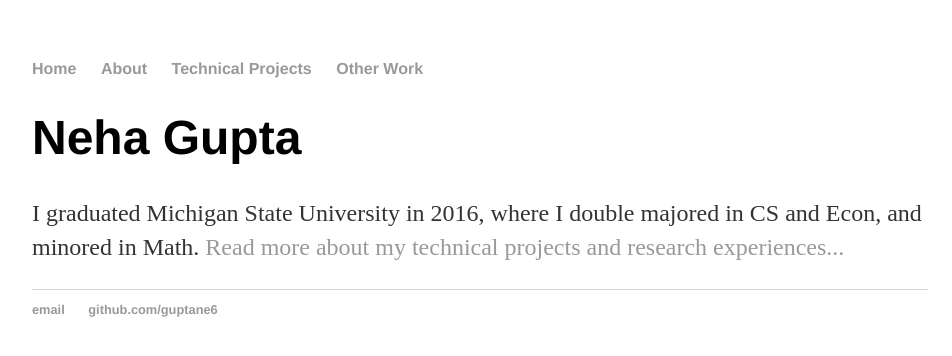
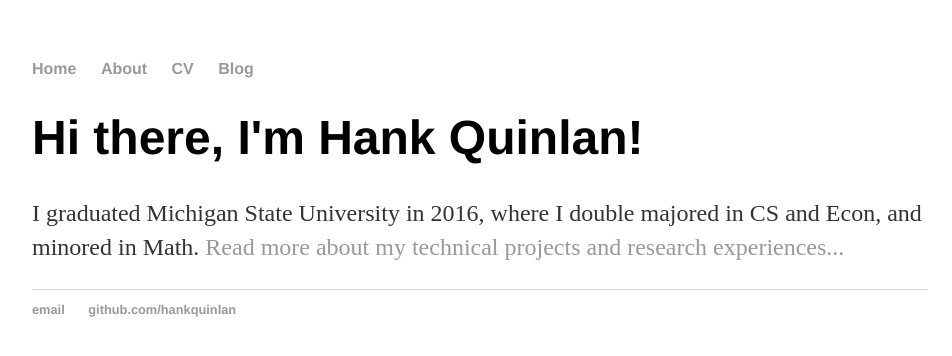
Before and after one commit to nehargupta/nehargupta.github.io, a Jekyll site: the page built from index.html, in a window 1280 px wide. Shown: the top 356 px of the page, without its empty margins (160-1112 px from the left). Built offline with Jekyll 4.4.1, drawn with Linux system fonts in a browser that asks for light colours.

Commit message:
Updated to use the default layout

```diff
--- a/index.html
+++ b/index.html
@@ -1,30 +1,8 @@
-<!DOCTYPE html>
-<html>
-	<head>
-		<title>Neha Gupta</title>
-		<!-- link to main stylesheet -->
-		<link rel="stylesheet" type="text/css" href="/css/main.css">
-	</head>
-	<body>
-		<nav>
-    		<ul>
-        		<li><a href="/">Home</a></li>
-	        	<li><a href="/about">About</a></li>
-        		<li><a href="/projects">Technical Projects</a></li>
-        		<li><a href="/funStuff">Other Work</a></li>
-    		</ul>
-		</nav>
-		<div class="container">
-    		<div class="blurb">
-        		<h1>Neha Gupta</h1>
-				<p>I graduated Michigan State University in 2016, where I double majored in CS and Econ, and minored in Math. <a href="/projects">Read more about my technical projects and research experiences...</a></p>
-    		</div><!-- /.blurb -->
-		</div><!-- /.container -->
-		<footer>
-    		<ul>
-        		<li><a href="mailto:neharg07@gmail.com">email</a></li>
-        		<li><a href="https://github.com/guptane6">github.com/guptane6</a></li>
-			</ul>
-		</footer>
-	</body>
-</html>
+---
+layout: default
+title: Neha Gupta
+---
+<div class="blurb">
+	<h1>Hi there, I'm Hank Quinlan!</h1>
+	<p>I graduated Michigan State University in 2016, where I double majored in CS and Econ, and minored in Math. <a href="/projects">Read more about my technical projects and research experiences...</a></p>
+</div><!-- /.blurb -->
```
